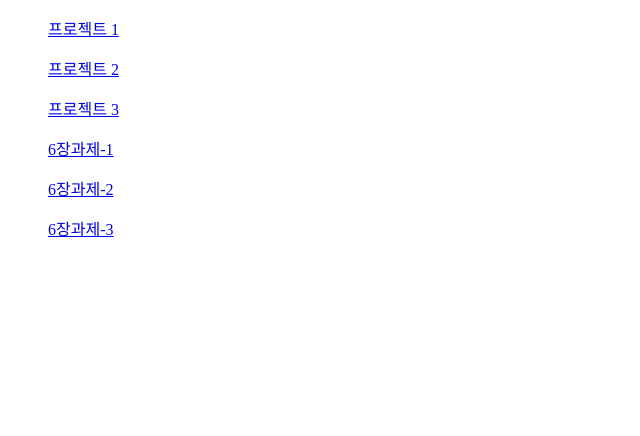
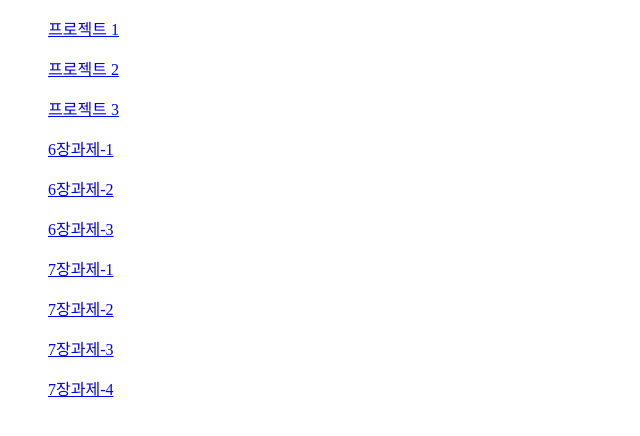
Before and after one commit to hhcczz/878, a plain HTML site: page index.html in a window 1280 px wide. Shown: the whole page, without its empty margins (0-640 px from the left). Drawn offline with Linux system fonts and the light colour scheme.

Commit message:
Update index.html

```diff
--- a/index.html
+++ b/index.html
@@ -13,5 +13,9 @@
     <ul><a href="6장과제-1.html">6장과제-1</a></ul>
     <ul><a href="6장과제-2.html">6장과제-2</a></ul>
     <ul><a href="6장과제-3.html">6장과제-3</a></ul>
+    <ul><a href="7장과제-1.html">7장과제-1</a></ul>
+    <ul><a href="7장과제-2.html">7장과제-2</a></ul>
+    <ul><a href="7장과제-3.html">7장과제-3</a></ul>
+    <ul><a href="7장과제-3.html">7장과제-4</a></ul>
 </body>
 </html>
```
